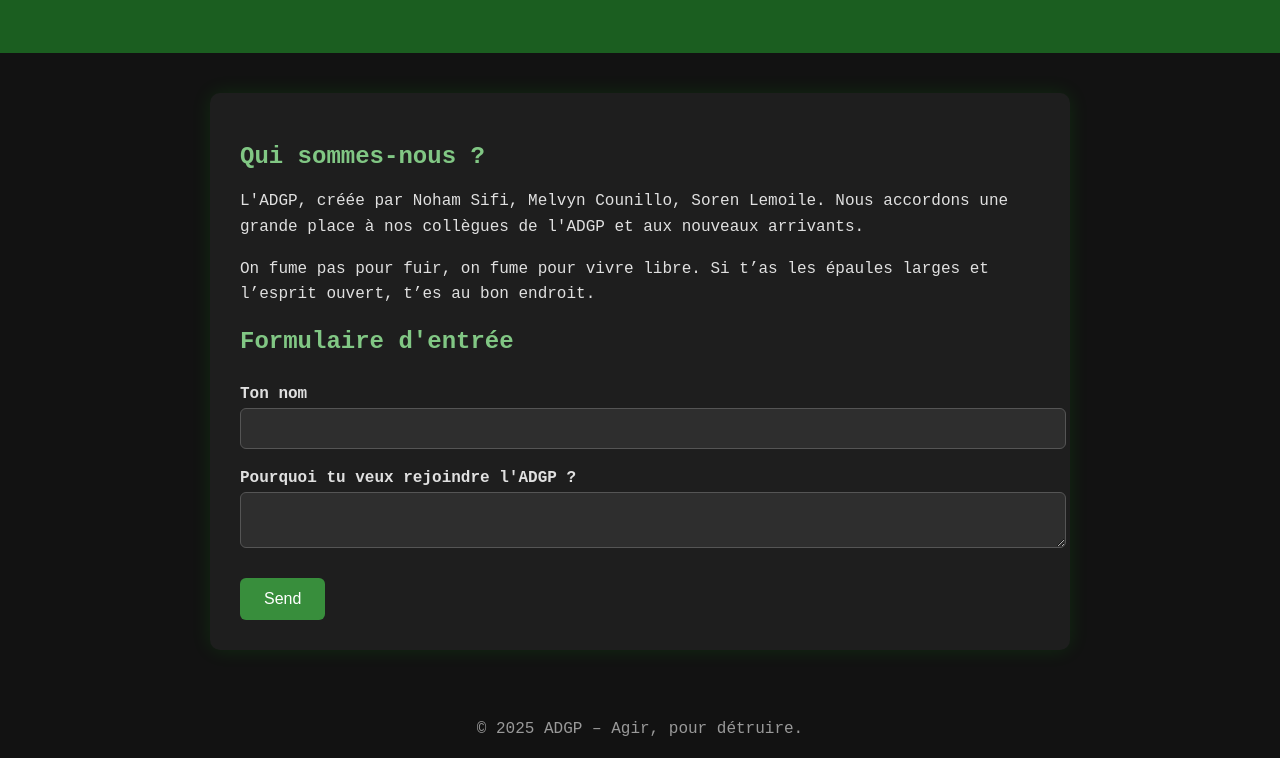
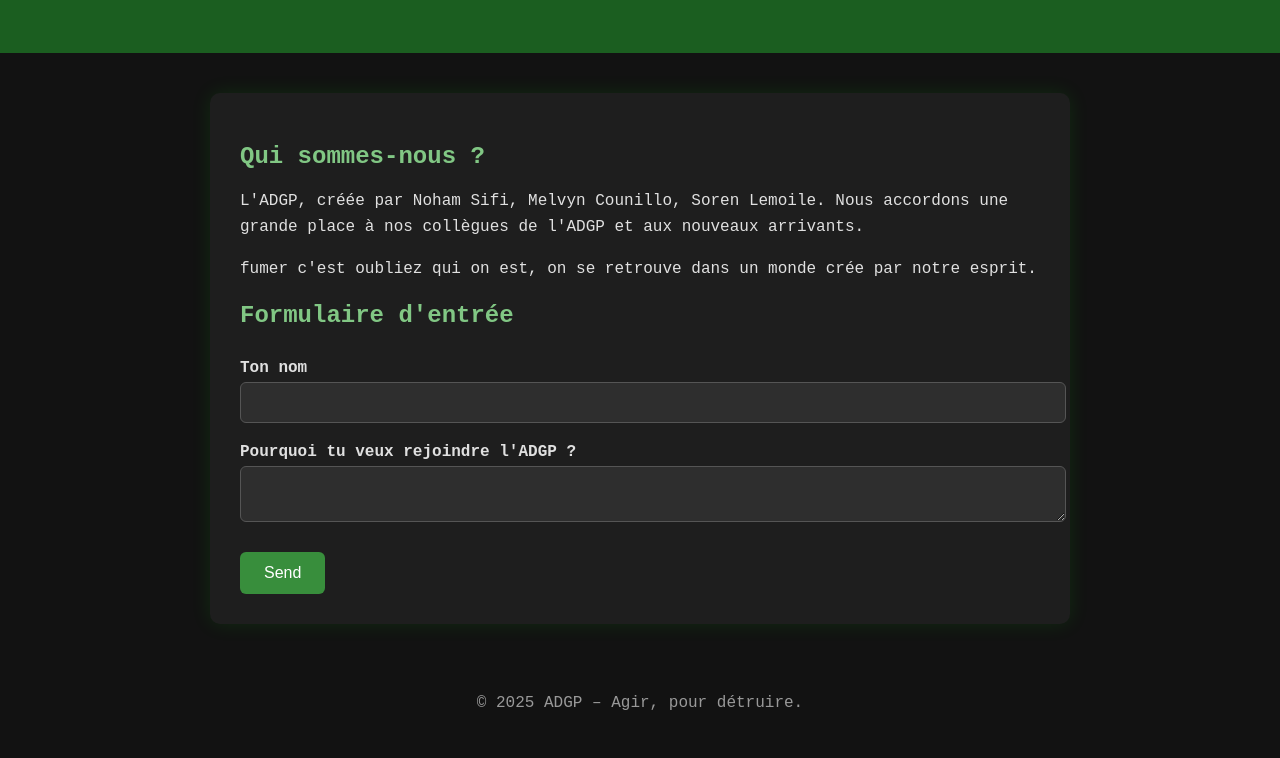
Before and after one commit to Oxigen-tz/ADGP1, a plain HTML site: page index.html in a window 1280 px wide. Shown: the part 133-891 px from the top of the page. After the commit the page ends 865 px from the top, so only its background shows below. Drawn offline with Linux system fonts and the light colour scheme.

Commit message:
Update index.html

```diff
--- a/index.html
+++ b/index.html
@@ -20,7 +20,7 @@
       L'ADGP, créée par Noham Sifi, Melvyn Counillo, Soren Lemoile. Nous accordons une grande place à nos collègues de l'ADGP et aux nouveaux arrivants.
     </p>
     <p>
-      On fume pas pour fuir, on fume pour vivre libre. Si t’as les épaules larges et l’esprit ouvert, t’es au bon endroit.
+      fumer c'est oubliez qui on est, on se retrouve dans un monde crée par notre esprit.
     </p>
   </section>
 
```
